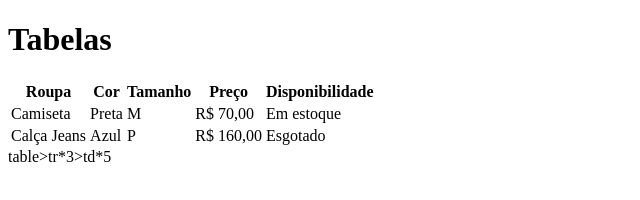
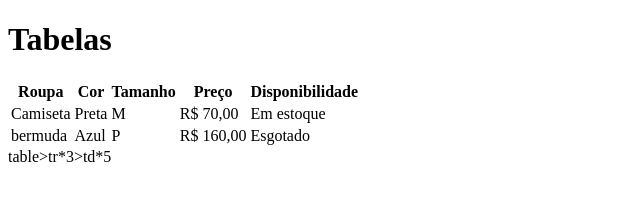
Before and after one commit to Mctriescode/Aula-tabela, a plain HTML site: page index.html in a window 1280 px wide. Shown: the whole page, without its empty margins (0-640 px from the left). Drawn offline with Linux system fonts and the light colour scheme.

Commit message:
trocado de calcas jeans para bermudas

```diff
--- a/index.html
+++ b/index.html
@@ -23,7 +23,7 @@
             <td>Em estoque</td>
         </tr>
         <tr>
-            <td>Calça Jeans</td>
+            <td>bermuda</td>
             <td>Azul</td>
             <td>P</td>
             <td>R$ 160,00</td>
```
